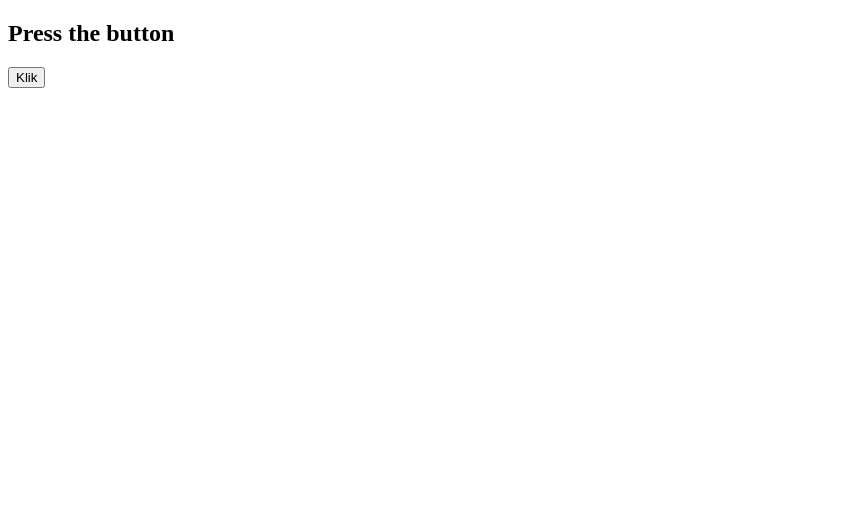
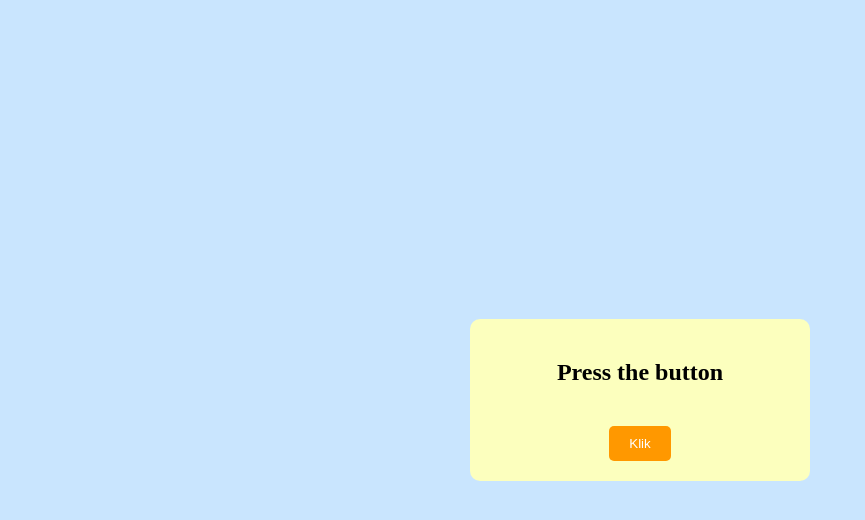
Before and after one commit to Fathy-Said10/Tugas-web-jquery, a plain HTML site: page index.html in a window 1280 px wide. Shown: the whole page, without its empty margins (0-865 px from the left). Drawn offline with nearby package versions, Linux system fonts and the light colour scheme.

Commit message:
Update index.html

```diff
--- a/index.html
+++ b/index.html
@@ -4,7 +4,7 @@
     <meta charset="UTF-8">
     <meta name="viewport" content="width=device-width, initial-scale=1.0">
     <title>title</title>
-    <link rel="stylesheet" href="cobacoba.css">
+    <link rel="stylesheet" href="style.css">
 
 </head>
 <body>
```
